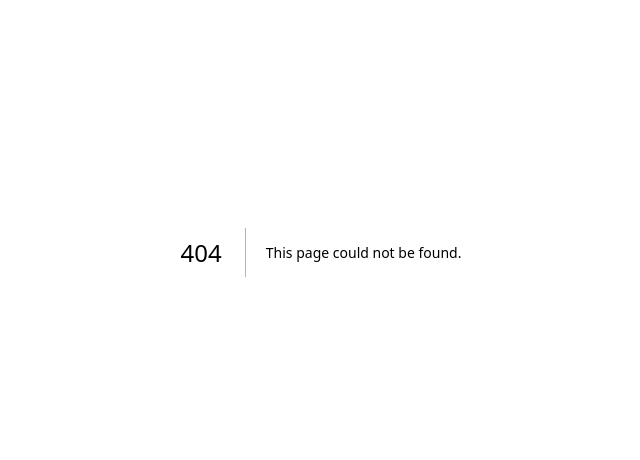
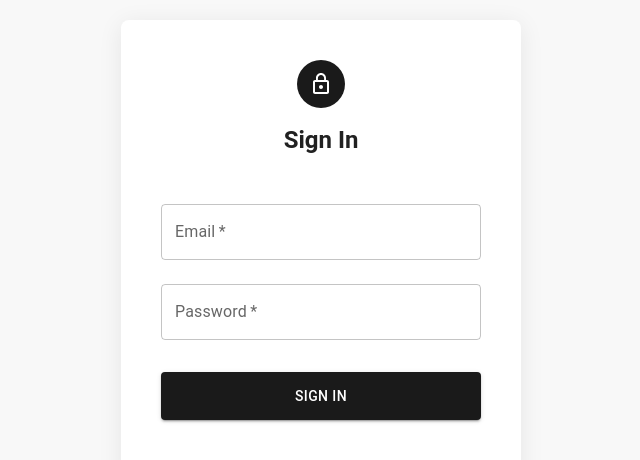
Before and after one commit to lgwedding/weddingphoto, a Next.js app: page /en/login in a window 1280 px wide. Before the commit this address had no page. Shown: the part 148-608 px from the top of the page, without its empty margins (319-959 px from the left). Built offline with nearby package versions, Linux system fonts and the light colour scheme.

Commit message:
Managed login process

```diff
--- /dev/null
+++ b/src/app/[locale]/login/page.tsx
@@ -0,0 +1,139 @@
+"use client";
+
+import { useState } from "react";
+import {
+  Box,
+  Card,
+  CardContent,
+  TextField,
+  Button,
+  Typography,
+  Alert,
+  CircularProgress,
+} from "@mui/material";
+import { MdLockOutline } from "react-icons/md";
+import { firebaseAuthService } from "@/app/_services/firebase-auth-service";
+import { useTranslations } from "next-intl";
+
+export default function LoginPage() {
+  const [credentials, setCredentials] = useState({ email: "", password: "" });
+  const [error, setError] = useState("");
+  const [loading, setLoading] = useState(false);
+  const { login } = firebaseAuthService();
+  const t = useTranslations("auth.login");
+
+  const handleSubmit = async (e: React.FormEvent) => {
+    e.preventDefault();
+    setLoading(true);
+    setError("");
+
+    const result = await login(credentials);
+
+    if (!result.success) {
+      setError(result.error);
+    }
+
+    setLoading(false);
+  };
+
+  return (
+    <Box
+      sx={{
+        minHeight: "100vh",
+        display: "flex",
+        alignItems: "center",
+        justifyContent: "center",
+        bgcolor: "#f8f8f8",
+        p: 3,
+      }}
+    >
+      <Card
+        elevation={0}
+        sx={{
+          maxWidth: 400,
+          width: "100%",
+          borderRadius: 2,
+          p: 3,
+          boxShadow: "0 4px 24px rgba(0,0,0,0.08)",
+        }}
+      >
+        <CardContent>
+          <Box sx={{ textAlign: "center", mb: 4 }}>
+            <Box
+              sx={{
+                width: 48,
+                height: 48,
+                borderRadius: "50%",
+                bgcolor: "#1a1a1a",
+                display: "flex",
+                alignItems: "center",
+                justifyContent: "center",
+                margin: "0 auto",
+                mb: 2,
+              }}
+            >
+              <MdLockOutline size={24} color="white" />
+            </Box>
+            <Typography variant="h5" component="h1" fontWeight={600}>
+              {t("title")}
+            </Typography>
+          </Box>
+
+          {error && (
+            <Alert severity="error" sx={{ mb: 3 }}>
+              {error}
+            </Alert>
+          )}
+
+          <form onSubmit={handleSubmit}>
+            <TextField
+              fullWidth
+              label="Email"
+              variant="outlined"
+              margin="normal"
+              type="email"
+              value={credentials.email}
+              onChange={(e) =>
+                setCredentials({ ...credentials, email: e.target.value })
+              }
+              required
+            />
+            <TextField
+              fullWidth
+              label="Password"
+              variant="outlined"
+              margin="normal"
+              type="password"
+              value={credentials.password}
+              onChange={(e) =>
+                setCredentials({ ...credentials, password: e.target.value })
+              }
+              required
+            />
+            <Button
+              fullWidth
+              variant="contained"
+              type="submit"
+              disabled={loading}
+              sx={{
+                mt: 3,
+                mb: 2,
+                bgcolor: "#1a1a1a",
+                height: 48,
+                "&:hover": {
+                  bgcolor: "#333",
+                },
+              }}
+            >
+              {loading ? (
+                <CircularProgress size={24} color="inherit" />
+              ) : (
+                t("title")
+              )}
+            </Button>
+          </form>
+        </CardContent>
+      </Card>
+    </Box>
+  );
+}
--- a/src/app/_services/firebase-auth-service.ts
+++ b/src/app/_services/firebase-auth-service.ts
@@ -1,53 +1,71 @@
-import { getAuth, signInWithEmailAndPassword } from "firebase/auth";
+import {
+  getAuth,
+  signInWithEmailAndPassword,
+  onAuthStateChanged,
+} from "firebase/auth";
 import { initializeApp } from "firebase/app";
 import { firebaseConfig } from "../_config/firebase-config";
+import { useRouter } from "next/navigation";
 
 export const firebaseAuthService = () => {
   const app = initializeApp(firebaseConfig);
   const authService = getAuth(app);
+  const router = useRouter();
 
-  //   const { setCurrent, currentUser } = useUserStore((state: any) => ({
-  //     setCurrent: state.setCurrent,
-  //     currentUser: state.currentUser,
-  //   }));
+  const login = async ({
+    email,
+    password,
+  }: {
+    email: string;
+    password: string;
+  }) => {
+    try {
+      const userCredential = await signInWithEmailAndPassword(
+        authService,
+        email,
+        password
+      );
+      const user = userCredential.user;
 
-  const login = ({ email, password }: { email: string; password: string }) => {
-    signInWithEmailAndPassword(authService, email, password)
-      .then((userCredential) => {
-        // Signed in
-        const user = userCredential.user;
-        // setCurrent(user);
-        console.log(user);
-        // ...
-      })
-      .catch((error) => {
-        const errorCode = error.code;
-        const errorMessage = error.message;
-        console.log(errorCode, errorMessage);
-      });
+      document.cookie = `auth_token=${await user.getIdToken()};path=/`;
+
+      router.push(`/dashboard`);
+      return { success: true, user };
+    } catch (error: any) {
+      return {
+        success: false,
+        error: error.message,
+      };
+    }
   };
 
-  const logut = () => {
-    authService.signOut();
-    console.log("logout");
-    // setCurrent({});
+  const logout = async () => {
+    try {
+      await authService.signOut();
+      document.cookie =
+        "auth_token=; path=/; expires=Thu, 01 Jan 1970 00:00:01 GMT;";
+      router.push(`/login`);
+      return { success: true };
+    } catch (error: any) {
+      return {
+        success: false,
+        error: error.message,
+      };
+    }
   };
 
-  const isLoggedin = (): boolean => {
-    let loggedIn = false;
-    if (authService.currentUser) {
-      // User is signed in, see docs for a list of available properties
-      // https://firebase.google.com/docs/reference/js/auth.user
-
-      loggedIn = true;
-      // ...
-    } else {
-      // User is signed out
-      // ...
-      loggedIn = false;
-    }
-    return loggedIn;
+  const getCurrentUser = () => {
+    return new Promise((resolve, reject) => {
+      const unsubscribe = onAuthStateChanged(
+        authService,
+        (user) => {
+          unsubscribe();
+          resolve(user);
+        },
+        reject
+      );
+    });
   };
 
-  return { login, logut, isLoggedin };
+  return { login, logout, getCurrentUser };
 };
--- a/src/i18n/messages/en.json
+++ b/src/i18n/messages/en.json
@@ -4,7 +4,9 @@
       "portfolio": "Portfolio",
       "services": "Services",
       "about": "About",
-      "contact": "Contact"
+      "contact": "Contact",
+      "login": "Login",
+      "logout": "Logout"
     },
     "brand": {
       "name": "SONDER",
@@ -80,7 +82,6 @@
     "items": {
       "photography": {
         "title": "Wedding Photography",
-
         "description": "Capturing your special moments with artistic vision and attention to detail. Our photography packages include engagement sessions, full-day wedding coverage, and carefully curated digital galleries."
       },
       "videography": {
@@ -103,12 +104,15 @@
     "description": "At Sonder Photography, we believe every moment tells a story. Founded in 2015, we've dedicated ourselves to capturing the authentic, unscripted moments that make each wedding unique.",
     "description2": "Our approach combines artistic vision with technical excellence, ensuring that every photograph not only captures the moment but also the emotion behind it."
   },
-
   "auth": {
     "login": {
       "title": "Sign In",
-
-      "logout": "Logout"
+      "error": "Invalid credentials",
+      "success": "Successfully logged in"
+    },
+    "dashboard": {
+      "title": "Dashboard",
+      "welcome": "Welcome back"
     }
   }
 }
--- a/src/i18n/messages/hu.json
+++ b/src/i18n/messages/hu.json
@@ -4,7 +4,9 @@
       "portfolio": "Portfólió",
       "services": "Szolgáltatások",
       "about": "Rólunk",
-      "contact": "Kapcsolat"
+      "contact": "Kapcsolat",
+      "login": "Bejelentkezés",
+      "logout": "Kijelentkezés"
     },
     "brand": {
       "name": "SONDER",
@@ -107,7 +109,12 @@
   "auth": {
     "login": {
       "title": "Bejelentkezés",
-      "logout": "Kijelentkezés"
+      "error": "Hibás hitelesítő adatok",
+      "success": "Sikeres bejelentkezés"
+    },
+    "dashboard": {
+      "title": "Irányítópult",
+      "welcome": "Üdvözlünk"
     }
   }
 }
```
Also changed, not shown: src/app/[locale]/dashboard/page.tsx (added, +99 -0 lines), src/app/_components/header/Header.tsx (+38 -4 lines), src/middleware.ts (+34 -8 lines).
